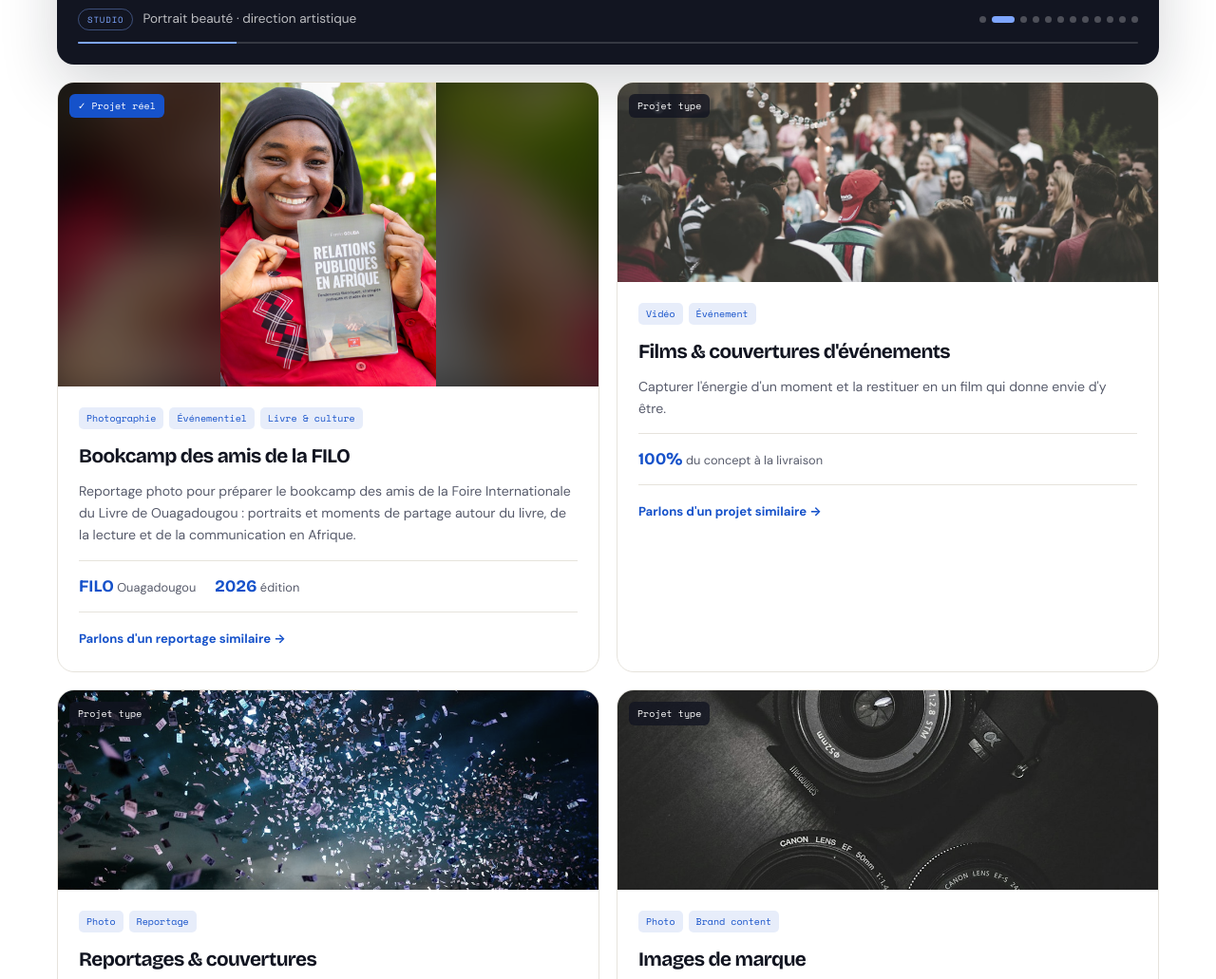
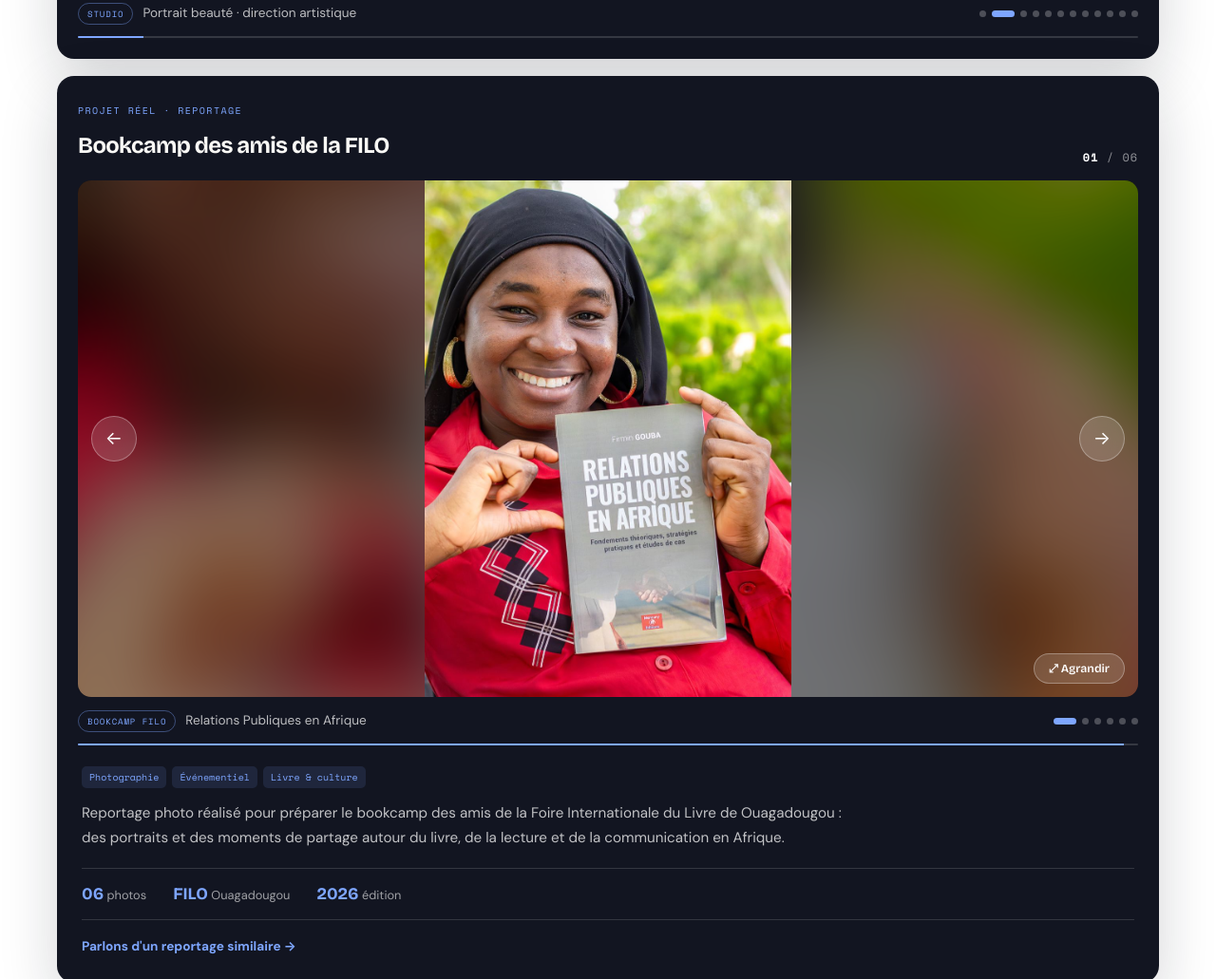
Before and after one commit to aristidecedricbassole-cyber/aristidecedricbassole-cyber.github.io, a plain HTML site: page index.html in a window 1280 px wide. Shown: the part 5288-6319 px from the top of the page at 95% size. Drawn offline with nearby package versions, Linux system fonts and the light colour scheme; animation ran at ten frames a second.

Commit message:
Projet FILO : galerie dediee de 6 photos et moteur de galerie reutilisable

```diff
--- a/index.html
+++ b/index.html
@@ -329,45 +329,66 @@
 
         <div class="project-grid" id="projectGrid">
           <!-- ============ GALERIE PHOTO — SÉLECTION RÉELLE ============ -->
-          <article class="photo-gallery reveal" id="photoGallery" data-cat="photo" aria-roledescription="carrousel" aria-label="Sélection photographique">
+          <article class="photo-gallery reveal" data-gallery="selection" data-cat="photo" aria-roledescription="carrousel" aria-label="Sélection photographique">
             <div class="pg-head">
               <div>
                 <span class="pg-kicker">Sélection photographique</span>
                 <h3>Reportages, portraits &amp; grand format</h3>
               </div>
-              <span class="pg-counter" aria-live="polite"><b id="pgCurrent">01</b> / <span id="pgTotal">12</span></span>
+              <span class="pg-counter" aria-live="polite"><b data-count>01</b> / <span data-total>12</span></span>
             </div>
 
-            <div class="pg-stage" id="pgStage" tabindex="0" aria-label="Galerie photo — utilisez les flèches du clavier ou balayez">
-              <div class="pg-backdrop" id="pgBackdrop" aria-hidden="true"></div>
-              <img class="pg-image" id="pgImage" src="assets/galerie/ceremonie-officielle.jpg"
+            <div class="pg-stage" data-stage tabindex="0" aria-label="Galerie photo — utilisez les flèches du clavier ou balayez">
+              <div class="pg-backdrop" data-backdrop aria-hidden="true"></div>
+              <img class="pg-image" data-image src="assets/galerie/ceremonie-officielle.jpg"
                    alt="Cérémonie officielle — reportage institutionnel" fetchpriority="high" decoding="async">
-              <button class="pg-nav pg-prev" id="pgPrev" aria-label="Photo précédente">←</button>
-              <button class="pg-nav pg-next" id="pgNext" aria-label="Photo suivante">→</button>
-              <button class="pg-zoom" id="pgZoom" type="button">⤢ Agrandir</button>
+              <button class="pg-nav pg-prev" data-prev type="button" aria-label="Photo précédente">←</button>
+              <button class="pg-nav pg-next" data-next type="button" aria-label="Photo suivante">→</button>
+              <button class="pg-zoom" data-zoom type="button">⤢ Agrandir</button>
             </div>
 
             <div class="pg-bar">
               <div class="pg-info">
-                <span class="pg-cat" id="pgCat">Institutionnel</span>
-                <span class="pg-caption" id="pgCaption">Cérémonie officielle · Ouagadougou</span>
+                <span class="pg-cat" data-cat>Institutionnel</span>
+                <span class="pg-caption" data-caption>Cérémonie officielle · Ouagadougou</span>
               </div>
-              <div class="pg-dots" id="pgDots" role="group" aria-label="Choisir une photo"></div>
+              <div class="pg-dots" data-dots role="group" aria-label="Choisir une photo"></div>
             </div>
-            <div class="pg-progress" aria-hidden="true"><span id="pgBar"></span></div>
+            <div class="pg-progress" aria-hidden="true"><span data-bar></span></div>
           </article>
 
-          <!-- PROJET RÉEL — BOOKCAMP FILO -->
-          <article class="project-card" data-cat="photo">
-            <div class="pc-media pc-media-portrait">
-              <img src="assets/filo-bookcamp.jpg" alt="Bookcamp FILO — participante présentant l'ouvrage « Relations Publiques en Afrique »" loading="lazy">
-              <span class="pc-status real">✓ Projet réel</span>
+          <!-- ============ PROJET RÉEL — BOOKCAMP FILO ============ -->
+          <article class="photo-gallery filo-project reveal" data-gallery="filo" data-cat="photo" aria-roledescription="carrousel" aria-label="Bookcamp FILO — reportage photographique">
+            <div class="pg-head">
+              <div>
+                <span class="pg-kicker">Projet réel · Reportage</span>
+                <h3>Bookcamp des amis de la FILO</h3>
+              </div>
+              <span class="pg-counter" aria-live="polite"><b data-count>01</b> / <span data-total>06</span></span>
             </div>
-            <div class="pc-body">
+
+            <div class="pg-stage" data-stage tabindex="0" aria-label="Reportage Bookcamp FILO — utilisez les flèches ou balayez">
+              <div class="pg-backdrop" data-backdrop aria-hidden="true"></div>
+              <img class="pg-image" data-image src="assets/filo/01-relations-publiques.jpg"
+                   alt="Bookcamp FILO — participante présentant l'ouvrage « Relations Publiques en Afrique »" fetchpriority="high" decoding="async">
+              <button class="pg-nav pg-prev" data-prev type="button" aria-label="Photo précédente">←</button>
+              <button class="pg-nav pg-next" data-next type="button" aria-label="Photo suivante">→</button>
+              <button class="pg-zoom" data-zoom type="button">⤢ Agrandir</button>
+            </div>
+
+            <div class="pg-bar">
+              <div class="pg-info">
+                <span class="pg-cat" data-cat>Bookcamp FILO</span>
+                <span class="pg-caption" data-caption>Relations Publiques en Afrique</span>
+              </div>
+              <div class="pg-dots" data-dots role="group" aria-label="Choisir une photo"></div>
+            </div>
+            <div class="pg-progress" aria-hidden="true"><span data-bar></span></div>
+
+            <div class="filo-body">
               <div class="pc-tags"><span>Photographie</span><span>Événementiel</span><span>Livre &amp; culture</span></div>
-              <h3>Bookcamp des amis de la FILO</h3>
-              <p>Reportage photo pour préparer le bookcamp des amis de la Foire Internationale du Livre de Ouagadougou : portraits et moments de partage autour du livre, de la lecture et de la communication en Afrique.</p>
-              <div class="pc-stats"><span><strong>FILO</strong> Ouagadougou</span><span><strong>2026</strong> édition</span></div>
+              <p>Reportage photo réalisé pour préparer le bookcamp des amis de la Foire Internationale du Livre de Ouagadougou : des portraits et des moments de partage autour du livre, de la lecture et de la communication en Afrique.</p>
+              <div class="pc-stats"><span><strong>06</strong> photos</span><span><strong>FILO</strong> Ouagadougou</span><span><strong>2026</strong> édition</span></div>
               <a href="#contact" class="pc-link">Parlons d'un reportage similaire →</a>
             </div>
           </article>
--- a/script.js
+++ b/script.js
@@ -236,8 +236,8 @@ if (form) form.addEventListener('submit', (e) => {
   window.location.href = 'mailto:' + CONTACT_EMAIL + '?subject=' + encodeURIComponent('[Portfolio] ' + type) + '&body=' + encodeURIComponent(body);
 });
 
-/* ====================== GALERIE PHOTO ====================== */
-const GALLERY = [
+/* ====================== GALERIES PHOTO ====================== */
+const SELECTION = [
   { src: 'assets/galerie/ceremonie-officielle.jpg', ar: 1.5, cat: 'Institutionnel', caption: 'Cérémonie officielle · Ouagadougou', alt: 'Cérémonie officielle — reportage institutionnel' },
   { src: 'assets/galerie/portrait-beaute.jpg', ar: 0.67, cat: 'Studio', caption: 'Portrait beauté · direction artistique', alt: 'Portrait studio beauté' },
   { src: 'assets/galerie/grand-rassemblement.jpg', ar: 1.78, cat: 'Drone', caption: 'Grand rassemblement · vue aérienne', alt: 'Grand rassemblement filmé par drone' },
@@ -252,192 +252,57 @@ const GALLERY = [
   { src: 'assets/galerie/couple-traditionnel.jpg', ar: 0.68, cat: 'Culture', caption: 'Couple en tenue traditionnelle', alt: 'Couple en tenue traditionnelle' }
 ];
 
-const pgStage = document.getElementById('pgStage');
-const pgImage = document.getElementById('pgImage');
-const pgBackdrop = document.getElementById('pgBackdrop');
-const pgCat = document.getElementById('pgCat');
-const pgCaption = document.getElementById('pgCaption');
-const pgCurrent = document.getElementById('pgCurrent');
-const pgTotal = document.getElementById('pgTotal');
-const pgDots = document.getElementById('pgDots');
-const pgBar = document.getElementById('pgBar');
+const FILO = [
+  { src: 'assets/filo/01-relations-publiques.jpg', ar: 0.71, cat: 'Bookcamp FILO', caption: 'Relations Publiques en Afrique', alt: 'Participante présentant l’ouvrage « Relations Publiques en Afrique »' },
+  { src: 'assets/filo/02-lecture.jpg', ar: 0.67, cat: 'Bookcamp FILO', caption: 'Lecture · gros plan', alt: 'Lecture d’un ouvrage, gros plan sur les pages' },
+  { src: 'assets/filo/03-prise-de-notes.jpg', ar: 1.5, cat: 'Bookcamp FILO', caption: 'Prise de notes · atelier', alt: 'Participant prenant des notes pendant un atelier' },
+  { src: 'assets/filo/04-partage-de-livres.jpg', ar: 0.67, cat: 'Bookcamp FILO', caption: 'Partage de livres', alt: 'Mains échangeant une pile de livres' },
+  { src: 'assets/filo/05-lecture-en-plein-air.jpg', ar: 0.67, cat: 'Bookcamp FILO', caption: 'Lecture en plein air', alt: 'Homme lisant allongé dans l’herbe' },
+  { src: 'assets/filo/06-lecture-au-parc.jpg', ar: 0.67, cat: 'Bookcamp FILO', caption: 'Lecture au parc · noir & blanc', alt: 'Femme lisant sur une balançoire, en noir et blanc' }
+];
+
+const pad2 = (n) => String(n).padStart(2, '0');
+
+/* ====================== LIGHTBOX ====================== */
 const lightbox = document.getElementById('lightbox');
 const lbImage = document.getElementById('lbImage');
 const lbCaption = document.getElementById('lbCaption');
 const lbCount = document.getElementById('lbCount');
-
-let pgIndex = 0;
-let pgFadeTimer = 0;
-let pgPlaying = false;
-let pgHover = false;
-let pgStart = 0;
-let pgRaf = null;
-const PG_DELAY = 6000;
-const pad2 = (n) => String(n).padStart(2, '0');
-
-if (pgTotal) pgTotal.textContent = pad2(GALLERY.length);
-
-/* Points de navigation */
-if (pgDots) {
-  GALLERY.forEach((item, i) => {
-    const dot = document.createElement('button');
-    dot.type = 'button';
-    dot.setAttribute('aria-label', 'Photo ' + (i + 1) + ' : ' + item.caption);
-    dot.addEventListener('click', () => pgGo(i));
-    pgDots.appendChild(dot);
-  });
-}
-const pgDotBtns = pgDots ? Array.from(pgDots.children) : [];
-
-function pgPaint(i) {
-  const item = GALLERY[i];
-  pgImage.src = item.src;
-  pgImage.alt = item.alt;
-  pgBackdrop.style.backgroundImage = 'url("' + item.src + '")';
-  if (pgCat) pgCat.textContent = item.cat;
-  if (pgCaption) pgCaption.textContent = item.caption;
-  if (pgCurrent) pgCurrent.textContent = pad2(i + 1);
-  if (pgStage) {
-    const portrait = item.ar < 1;
-    const mobile = window.innerWidth <= 640;
-    pgStage.style.height = portrait
-      ? (mobile ? 'clamp(320px, 62vh, 560px)' : 'clamp(420px, 68vh, 720px)')
-      : (mobile ? 'clamp(240px, 44vh, 420px)' : 'clamp(320px, 54vh, 600px)');
-  }
-  pgDotBtns.forEach((d, k) => {
-    d.classList.toggle('is-active', k === i);
-    if (k === i) d.setAttribute('aria-current', 'true'); else d.removeAttribute('aria-current');
-  });
-}
-
-function pgGo(i) {
-  pgIndex = (i + GALLERY.length) % GALLERY.length;
-  clearTimeout(pgFadeTimer);
-  if (reduceMotion) { pgPaint(pgIndex); pgRestartProgress(); return; }
-  pgImage.classList.add('is-changing');
-  pgFadeTimer = setTimeout(() => {
-    pgPaint(pgIndex);
-    requestAnimationFrame(() => pgImage.classList.remove('is-changing'));
-  }, 170);
-  pgRestartProgress();
-}
-const pgNext = () => pgGo(pgIndex + 1);
-const pgPrev = () => pgGo(pgIndex - 1);
-
-/* Lecture automatique + barre de progression */
-function pgTick(now) {
-  if (!pgBar) return;
-  const p = Math.min((now - pgStart) / PG_DELAY, 1);
-  pgBar.style.width = (p * 100) + '%';
-  if (p < 1) pgRaf = requestAnimationFrame(pgTick);
-  else pgNext();
-}
-function pgRestartProgress() {
-  if (pgRaf) cancelAnimationFrame(pgRaf);
-  pgStart = performance.now();
-  if (pgBar) pgBar.style.width = '0%';
-  if (pgPlaying && !pgHover && !reduceMotion) pgRaf = requestAnimationFrame(pgTick);
-}
-function pgPause() { if (pgRaf) cancelAnimationFrame(pgRaf); }
-
-function pgPreloadAround() {
-  [pgIndex + 1, pgIndex + 2].forEach((k) => {
-    const item = GALLERY[k % GALLERY.length];
-    const im = new Image();
-    im.src = item.src;
-  });
-}
-
-if (pgStage && pgImage) {
-  pgPaint(0);
-  pgImage.addEventListener('load', pgPreloadAround, { once: false });
-
-  document.getElementById('pgNext')?.addEventListener('click', (e) => { e.stopPropagation(); pgNext(); });
-  document.getElementById('pgPrev')?.addEventListener('click', (e) => { e.stopPropagation(); pgPrev(); });
-
-  if ('IntersectionObserver' in window) {
-    new IntersectionObserver((entries) => {
-      entries.forEach((entry) => {
-        if (entry.isIntersecting && !pgPlaying) {
-          pgPlaying = true;
-          pgRestartProgress();
-        } else if (!entry.isIntersecting && pgPlaying) {
-          pgPlaying = false;
-          pgPause();
-        }
-      });
-    }, { threshold: 0.35 }).observe(pgStage);
-  } else {
-    pgPlaying = true;
-    pgRestartProgress();
-  }
-
-  pgStage.addEventListener('pointerenter', () => { pgHover = true; pgPause(); });
-  pgStage.addEventListener('pointerleave', () => { pgHover = false; pgRestartProgress(); });
-  pgStage.addEventListener('focusin', () => { pgHover = true; pgPause(); });
-  pgStage.addEventListener('focusout', () => { pgHover = false; pgRestartProgress(); });
-
-  pgStage.addEventListener('keydown', (e) => {
-    if (e.key === 'ArrowRight') { e.preventDefault(); pgNext(); }
-    if (e.key === 'ArrowLeft') { e.preventDefault(); pgPrev(); }
-    if (e.key === 'Enter' || e.key === ' ') { e.preventDefault(); openLightbox(); }
-  });
-
-  /* Balayage tactile / souris */
-  let startX = 0, startY = 0, dragging = false, swiped = false;
-  pgStage.addEventListener('pointerdown', (e) => {
-    if (e.target.closest('.pg-nav, .pg-zoom')) return;
-    startX = e.clientX; startY = e.clientY; dragging = true; swiped = false;
-  });
-  pgStage.addEventListener('pointerup', (e) => {
-    if (!dragging) return;
-    dragging = false;
-    const dx = e.clientX - startX;
-    const dy = e.clientY - startY;
-    if (Math.abs(dx) > 45 && Math.abs(dx) > Math.abs(dy)) {
-      swiped = true;
-      if (dx < 0) pgNext(); else pgPrev();
-    }
-  });
-  pgStage.addEventListener('pointercancel', () => { dragging = false; });
-
-  pgStage.addEventListener('click', (e) => {
-    if (swiped) { swiped = false; return; }
-    if (e.target.closest('.pg-nav, .pg-zoom')) return;
-    openLightbox();
-  });
-  document.getElementById('pgZoom')?.addEventListener('click', (e) => { e.stopPropagation(); openLightbox(); });
-}
-
-/* ====================== LIGHTBOX ====================== */
+let lbGallery = null;
 let lbIndex = 0;
 
 function paintLightbox() {
-  const item = GALLERY[lbIndex];
-  if (!item) return;
+  if (!lbGallery) return;
+  const item = lbGallery.items[lbIndex];
   if (lbImage) { lbImage.src = item.src; lbImage.alt = item.alt; }
-  if (lbCaption) lbCaption.textContent = item.cat + ' — ' + item.caption;
-  if (lbCount) lbCount.textContent = pad2(lbIndex + 1) + ' / ' + pad2(GALLERY.length);
+  if (lbCaption) lbCaption.textContent = (item.cat ? item.cat + ' — ' : '') + item.caption;
+  if (lbCount) lbCount.textContent = pad2(lbIndex + 1) + ' / ' + pad2(lbGallery.items.length);
 }
 
-function openLightbox(i = pgIndex) {
-  if (!lightbox) return;
-  lbIndex = (i + GALLERY.length) % GALLERY.length;
+function openLightbox(gallery, i) {
+  if (!lightbox || !gallery) return;
+  lbGallery = gallery;
+  lbIndex = (i + gallery.items.length) % gallery.items.length;
   paintLightbox();
   lightbox.classList.add('open');
   lightbox.setAttribute('aria-hidden', 'false');
   document.body.classList.add('lb-open');
-  pgPause();
+  gallery.pause();
 }
+
 function closeLightbox() {
   if (!lightbox) return;
   lightbox.classList.remove('open');
   lightbox.setAttribute('aria-hidden', 'true');
   document.body.classList.remove('lb-open');
-  pgRestartProgress();
+  lbGallery?.restart();
 }
+
 function lbStep(dir) {
-  lbIndex = (lbIndex + dir + GALLERY.length) % GALLERY.length;
+  if (!lbGallery) return;
+  lbIndex = (lbIndex + dir + lbGallery.items.length) % lbGallery.items.length;
+  lbGallery.go(lbIndex);
+  lbGallery.pause();
   paintLightbox();
 }
 
@@ -452,6 +317,155 @@ document.addEventListener('keydown', (e) => {
   if (e.key === 'ArrowLeft') lbStep(-1);
 });
 
+/* ====================== MOTEUR DE GALERIE ====================== */
+function createGallery(root, items, options = {}) {
+  if (!root || !items.length) return null;
+  const q = (sel) => root.querySelector(sel);
+  const stage = q('[data-stage]');
+  const image = q('[data-image]');
+  const backdrop = q('[data-backdrop]');
+  const catEl = q('[data-cat]');
+  const captionEl = q('[data-caption]');
+  const countEl = q('[data-count]');
+  const totalEl = q('[data-total]');
+  const dotsEl = q('[data-dots]');
+  const barEl = q('[data-bar]');
+  const DELAY = options.delay || 6500;
+  const state = { index: 0, playing: false, hover: false, raf: null, start: 0, fade: 0 };
+  let dotBtns = [];
+
+  if (totalEl) totalEl.textContent = pad2(items.length);
+
+  if (dotsEl) {
+    items.forEach((item, i) => {
+      const b = document.createElement('button');
+      b.type = 'button';
+      b.setAttribute('aria-label', 'Photo ' + (i + 1) + ' : ' + item.caption);
+      b.addEventListener('click', () => go(i));
+      dotsEl.appendChild(b);
+    });
+    dotBtns = Array.from(dotsEl.children);
+  }
+
+  function paint(i) {
+    const item = items[i];
+    image.src = item.src;
+    image.alt = item.alt;
+    backdrop.style.backgroundImage = 'url("' + item.src + '")';
+    if (catEl && item.cat) catEl.textContent = item.cat;
+    if (captionEl) captionEl.textContent = item.caption;
+    if (countEl) countEl.textContent = pad2(i + 1);
+    if (stage) {
+      const mobile = window.innerWidth <= 640;
+      stage.style.height = item.ar < 1
+        ? (mobile ? 'clamp(320px, 62vh, 560px)' : 'clamp(420px, 68vh, 720px)')
+        : (mobile ? 'clamp(240px, 44vh, 420px)' : 'clamp(320px, 54vh, 600px)');
+    }
+    dotBtns.forEach((d, k) => {
+      d.classList.toggle('is-active', k === i);
+      if (k === i) d.setAttribute('aria-current', 'true'); else d.removeAttribute('aria-current');
+    });
+  }
+
+  function go(i) {
+    state.index = (i + items.length) % items.length;
+    clearTimeout(state.fade);
+    if (reduceMotion) { paint(state.index); restart(); return; }
+    image.classList.add('is-changing');
+    state.fade = setTimeout(() => {
+      paint(state.index);
+      requestAnimationFrame(() => image.classList.remove('is-changing'));
+    }, 170);
+    restart();
+  }
+
+  const next = () => go(state.index + 1);
+  const prev = () => go(state.index - 1);
+
+  function tick(now) {
+    if (!barEl) return;
+    const progress = Math.min((now - state.start) / DELAY, 1);
+    barEl.style.width = (progress * 100) + '%';
+    if (progress < 1) state.raf = requestAnimationFrame(tick);
+    else next();
+  }
+  function restart() {
+    if (state.raf) cancelAnimationFrame(state.raf);
+    state.start = performance.now();
+    if (barEl) barEl.style.width = '0%';
+    if (state.playing && !state.hover && !reduceMotion) state.raf = requestAnimationFrame(tick);
+  }
+  function pause() { if (state.raf) cancelAnimationFrame(state.raf); }
+
+  if (stage && image) {
+    paint(0);
+    image.addEventListener('load', () => {
+      [state.index + 1, state.index + 2].forEach((k) => {
+        const preload = new Image();
+        preload.src = items[k % items.length].src;
+      });
+    });
+
+    q('[data-next]')?.addEventListener('click', (e) => { e.stopPropagation(); next(); });
+    q('[data-prev]')?.addEventListener('click', (e) => { e.stopPropagation(); prev(); });
+    q('[data-zoom]')?.addEventListener('click', (e) => { e.stopPropagation(); openLightbox(gallery, state.index); });
+
+    if ('IntersectionObserver' in window) {
+      new IntersectionObserver((entries) => {
+        entries.forEach((entry) => {
+          if (entry.isIntersecting && !state.playing) { state.playing = true; restart(); }
+          else if (!entry.isIntersecting && state.playing) { state.playing = false; pause(); }
+        });
+      }, { threshold: 0.3 }).observe(stage);
+    } else {
+      state.playing = true;
+      restart();
+    }
+
+    stage.addEventListener('pointerenter', () => { state.hover = true; pause(); });
+    stage.addEventListener('pointerleave', () => { state.hover = false; restart(); });
+    stage.addEventListener('focusin', () => { state.hover = true; pause(); });
+    stage.addEventListener('focusout', () => { state.hover = false; restart(); });
+
+    stage.addEventListener('keydown', (e) => {
+      if (e.key === 'ArrowRight') { e.preventDefault(); next(); }
+      if (e.key === 'ArrowLeft') { e.preventDefault(); prev(); }
+      if (e.key === 'Enter' || e.key === ' ') { e.preventDefault(); openLightbox(gallery, state.index); }
+    });
+
+    let startX = 0, startY = 0, dragging = false, swiped = false;
+    stage.addEventListener('pointerdown', (e) => {
+      if (e.target.closest('.pg-nav, .pg-zoom')) return;
+      startX = e.clientX; startY = e.clientY; dragging = true; swiped = false;
+    });
+    stage.addEventListener('pointerup', (e) => {
+      if (!dragging) return;
+      dragging = false;
+      const dx = e.clientX - startX;
+      const dy = e.clientY - startY;
+      if (Math.abs(dx) > 45 && Math.abs(dx) > Math.abs(dy)) {
+        swiped = true;
+        if (dx < 0) next(); else prev();
+      }
+    });
+    stage.addEventListener('pointercancel', () => { dragging = false; });
+    stage.addEventListener('click', (e) => {
+      if (swiped) { swiped = false; return; }
+      if (e.target.closest('.pg-nav, .pg-zoom')) return;
+      openLightbox(gallery, state.index);
+    });
+  }
+
+  const gallery = {
+    items, next, prev, go, pause, restart,
+    get index() { return state.index; }
+  };
+  return gallery;
+}
+
+const selectionGallery = createGallery(document.querySelector('[data-gallery="selection"]'), SELECTION);
+const filoGallery = createGallery(document.querySelector('[data-gallery="filo"]'), FILO, { delay: 7000 });
+
 /* ====================== ANNÉE ====================== */
 const year = document.getElementById('year');
 if (year) year.textContent = String(new Date().getFullYear());
--- a/styles.css
+++ b/styles.css
@@ -341,15 +341,16 @@ html[data-theme="dark"] .hl-blue { color: #7ea6ff; }
 .pg-progress span { display: block; height: 100%; width: 0; background: #7ea6ff; }
 
 .pc-status.real { background: var(--primary); color: #fff; }
-.pc-media.pc-media-portrait { height: 320px; background: #0e1016; }
-.pc-media.pc-media-portrait::before {
-  content: ''; position: absolute; inset: -24px; z-index: 0;
-  background: url('assets/filo-bookcamp.jpg') center/cover no-repeat;
-  filter: blur(26px) brightness(.42);
-}
-.pc-media.pc-media-portrait img { position: relative; z-index: 1; object-fit: contain; filter: none; }
-.project-card:hover .pc-media.pc-media-portrait img { filter: none; }
 .project-card .pc-stats { display: flex; flex-wrap: wrap; gap: 20px; }
+
+/* Projet FILO — galerie + description */
+.filo-body { padding: 22px 4px 4px; }
+.filo-body p { color: rgba(255,255,255,.74); font-size: .95rem; line-height: 1.7; margin: 14px 0 18px; max-width: 820px; }
+.filo-body .pc-tags span { color: #7ea6ff; background: rgba(126,166,255,.12); }
+.filo-body .pc-stats { display: flex; flex-wrap: wrap; gap: 28px; border-block: 1px solid rgba(255,255,255,.14); }
+.filo-body .pc-stats strong { color: #7ea6ff; }
+.filo-body .pc-stats span { color: rgba(255,255,255,.6); }
+.filo-body .pc-link { color: #7ea6ff; font-size: .85rem; }
 @media (max-width: 640px) {
   .photo-gallery { padding: 14px; }
   .pg-stage { height: clamp(300px, 60vh, 500px); }
```
Also changed, not shown: 1 other file.
